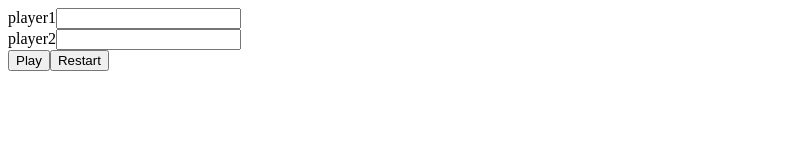
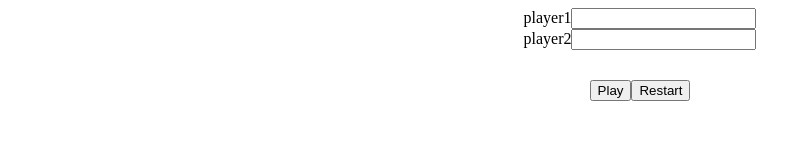
Before and after one commit to xhjayoub/Tic-Tac-Toe, a plain HTML site: page index.html in a window 1280 px wide. Shown: the whole page, without its empty margins (0-811 px from the left). Drawn offline with Linux system fonts and the light colour scheme.

Commit message:
Make body flex

```diff
--- a/style.css
+++ b/style.css
@@ -9,3 +9,10 @@
     border: 1px solid black;
     cursor: pointer;
 }
+body {
+    display: flex;
+    flex-direction: column;
+    gap: 15px;
+    align-items: center;
+    justify-content: center;
+}
```
